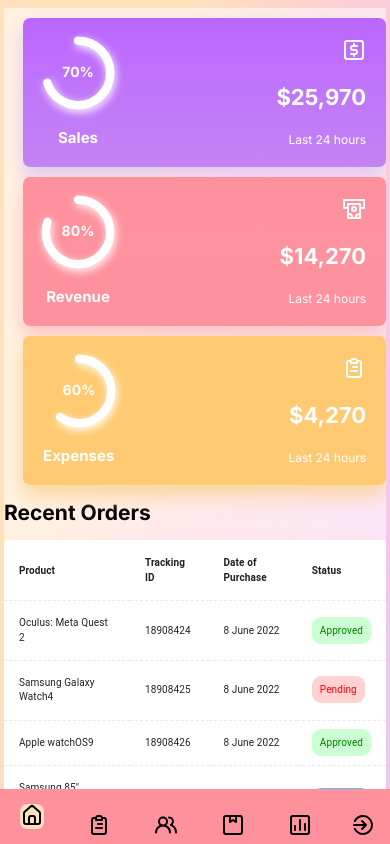
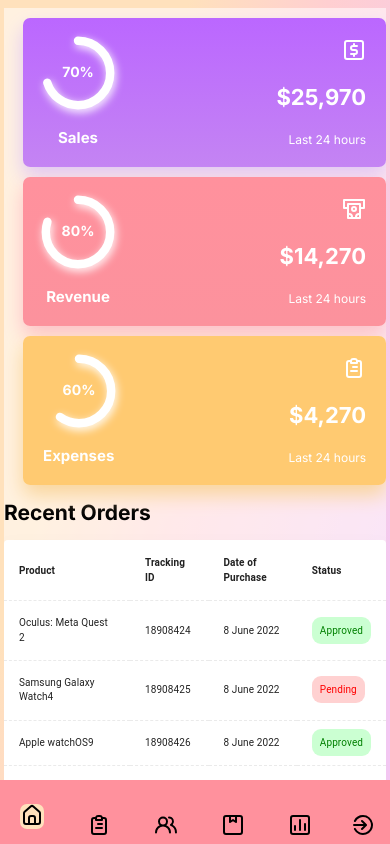
Before and after one commit to kp1129/react-dashboard, a React (Create React App) app in the folder dash/: page / in a window 390 px wide. Built offline with nearby package versions, Linux system fonts and the light colour scheme; the HTML template or start-up script is replaced by a standard one.

Commit message:
fix mobile nav position

```diff
--- a/dash/src/components/Sidebar/Sidebar.css
+++ b/dash/src/components/Sidebar/Sidebar.css
@@ -79,22 +79,22 @@
 
 @media screen and (max-width: 768px) {
     .sidebar {
-        position: absolute;
+        position: fixed;
         bottom: 0;
         left: 0;
         display: flex;
         flex-direction: row;
         width: 100vw !important;
-        height: 5rem !important;
+        height: 7vh !important;
         padding: 0 0 0.5rem 0;
         background-color: #ff919d;
         opacity: 1;
+        z-index: 10;
     }
     .menu {
         display: flex;
         flex-direction: row;
         position: relative;
-        z-index: 9999 !important;
         margin: 0;
         gap: 0;
         width: 80vw;
```
